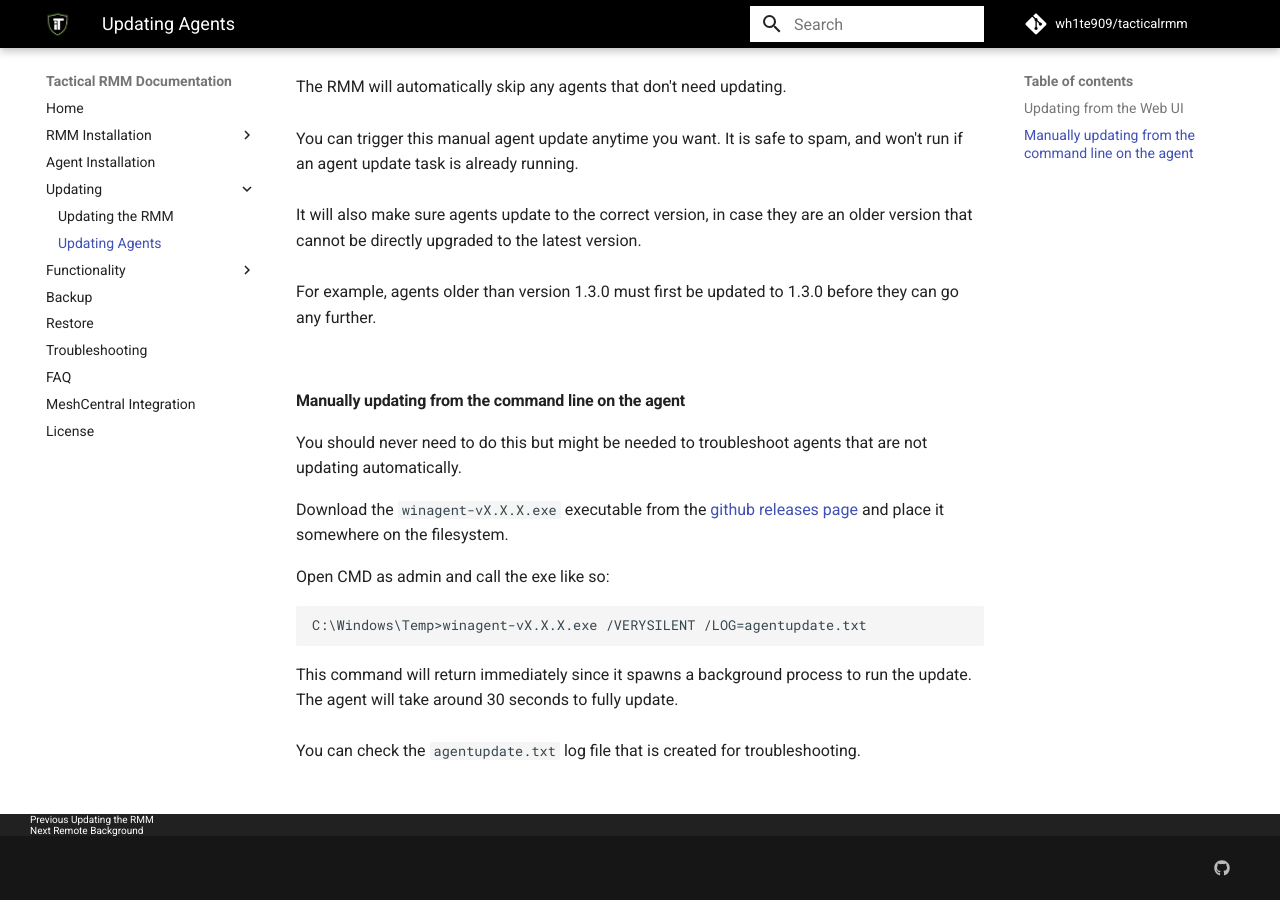
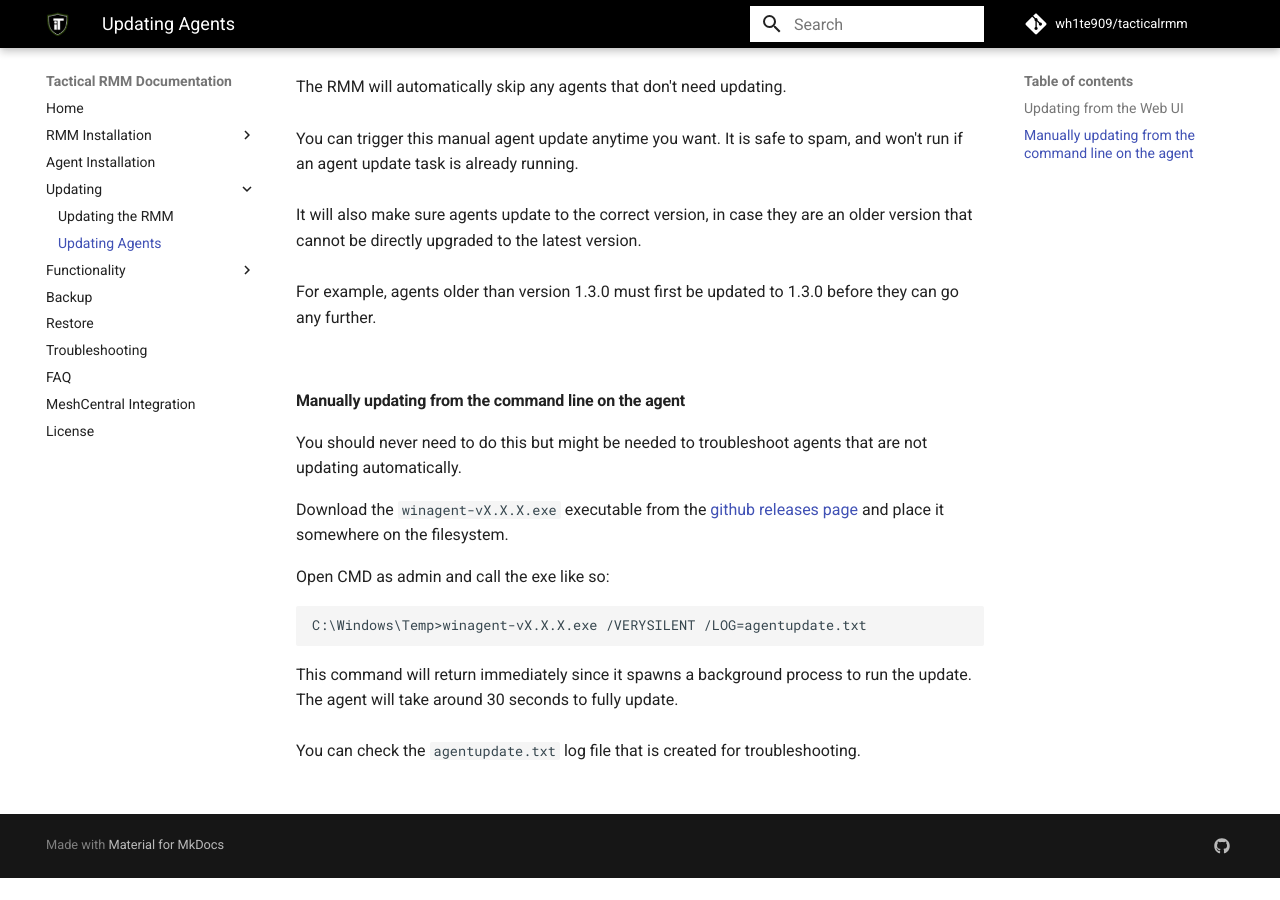
Before and after one commit to amidaware/trmm-docs, an MkDocs documentation site: the page built from docs/docs/update_agents.md, in a window 1280 px wide and 900 px high, scrolled down 1159 px. Built offline with MkDocs 1.6.1 and Material for MkDocs 9.7.7, drawn with Linux system fonts in a browser that asks for light colours; comment, search, counter and statistics services are not loaded; after the commit the page ends 2037 px from its top, so only the background shows below that.

Commit message:
fix docs styling

```diff
--- a/docs/mkdocs.yml
+++ b/docs/mkdocs.yml
@@ -31,7 +31,6 @@
 
 theme:
   name: "material"
-  custom_dir: "theme"
   logo: "images/onit.ico"
   favicon: "images/favicon.ico"
   language: "en"
--- a/docs/theme/main.html
+++ /dev/null
@@ -1,4 +0,0 @@
-{% extends "base.html" %}
-{% block site_nav %}
-{{ super() }}
-{% endblock %}
--- a/docs/theme/partials/footer.html
+++ /dev/null
@@ -1,70 +0,0 @@
-{% import "partials/language.html" as lang with context %}
-
-<!-- Application footer -->
-<footer class="md-footer">
-
-  <!-- Link to previous and/or next page -->
-  {% if page.previous_page or page.next_page %}
-  <div class="md-footer-nav">
-    <nav class="md-footer-nav__inner md-grid">
-
-      <!-- Link to previous page -->
-      {% if page.previous_page %}
-      <a href="{{ page.previous_page.url | url }}" title="{{ page.previous_page.title }}"
-        class="md-flex md-footer-nav__link md-footer-nav__link--prev" rel="prev">
-        <div class="md-flex__cell md-flex__cell--shrink">
-          <i class="md-icon md-icon--arrow-back
-                    md-footer-nav__button"></i>
-        </div>
-        <div class="md-flex__cell md-flex__cell--stretch
-                  md-footer-nav__title">
-          <span class="md-flex__ellipsis">
-            <span class="md-footer-nav__direction">
-              {{ lang.t("footer.previous") }}
-            </span>
-            {{ page.previous_page.title }}
-          </span>
-        </div>
-      </a>
-      {% endif %}
-
-      <!-- Link to next page -->
-      {% if page.next_page %}
-      <a href="{{ page.next_page.url | url }}" title="{{ page.next_page.title }}"
-        class="md-flex md-footer-nav__link md-footer-nav__link--next" rel="next">
-        <div class="md-flex__cell md-flex__cell--stretch
-                  md-footer-nav__title">
-          <span class="md-flex__ellipsis">
-            <span class="md-footer-nav__direction">
-              {{ lang.t("footer.next") }}
-            </span>
-            {{ page.next_page.title }}
-          </span>
-        </div>
-        <div class="md-flex__cell md-flex__cell--shrink">
-          <i class="md-icon md-icon--arrow-forward
-                    md-footer-nav__button"></i>
-        </div>
-      </a>
-      {% endif %}
-    </nav>
-  </div>
-  {% endif %}
-
-  <!-- Further information -->
-  <div class="md-footer-meta md-typeset">
-    <div class="md-footer-meta__inner md-grid">
-
-      <!-- Copyright and theme information -->
-      <div class="md-footer-copyright">
-        {% if config.copyright %}
-        <div class="md-footer-copyright__highlight">
-          {{ config.copyright }}
-        </div>
-        {% endif %}
-      </div>
-      <!-- Social links -->
-      {% include "partials/social.html" %}
-    </div>
-  </div>
-</footer>
```
